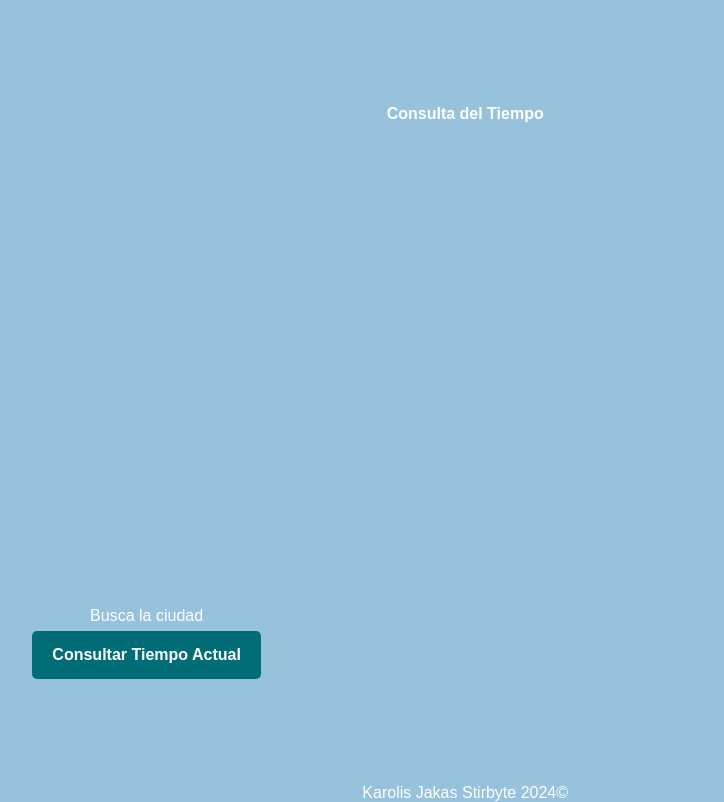
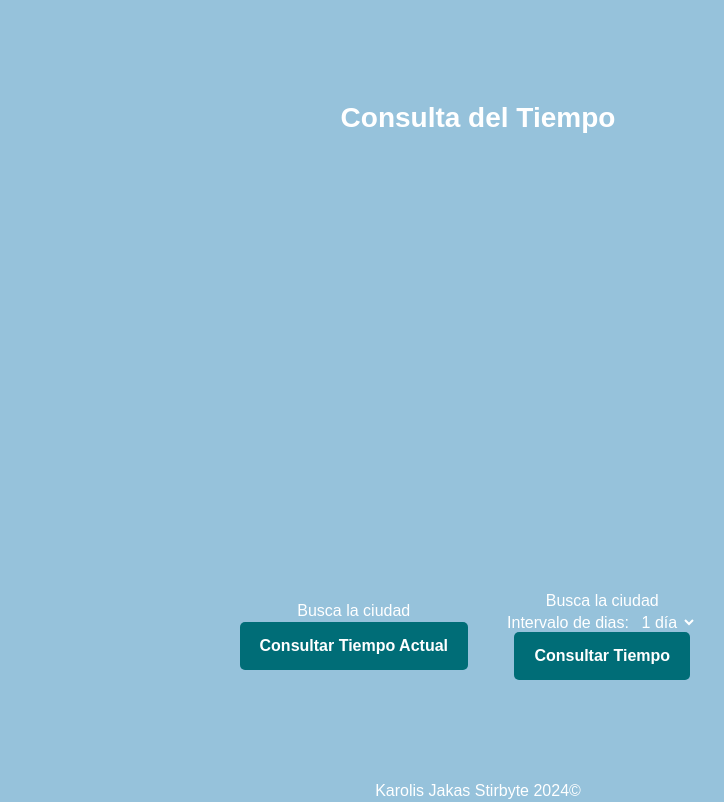
Before and after one commit to Kjaks/Weather-App, a plain HTML site: page index.html in a window 1280 px wide. Shown: the whole page, without its empty margins (162-886 px from the left). Drawn offline with Linux system fonts and the light colour scheme.

Commit message:
final commit

```diff
--- a/css/styles.css
+++ b/css/styles.css
@@ -12,12 +12,14 @@ body {
     font-family: sans-serif;
     margin: 0;
     padding: 0;
-    width: 98vw; /* 100% del ancho de la ventana del navegador */
-    height: 98vh; /* 100% de la altura de la ventana del navegador */
+    display: flex;
+    flex-direction: column;
+    min-height: 100vh;
 }
 
 h1{
     grid-column: 1 / 3;
+    font-size: 28px;
 }
 
 .container {
@@ -37,16 +39,18 @@ h1{
     grid-column: 1;
     text-align: center;
     overflow: hidden;
+    grid-row: 2;
     grid-template-columns: 1fr 1fr;
     padding: 2%;
 }
 
 #actualForm {
     grid-column: 1;
+    grid-row: 3;
     width: 100%;
 }
 
-#actualForm input {
+input {
     margin-bottom: 1%;
 }
 
@@ -67,3 +71,30 @@ button {
     background-color: #006d77;
     color: white;
 }
+
+#weather-result-interval{
+    display: grid;
+    grid-column: 2;
+    grid-row: 2;
+    text-align: center;
+    grid-template-columns: 1fr 1fr;
+    padding: 2%;
+}
+
+#intervalForm {
+    grid-column: 2;
+    width: 100%;
+}
+
+select{
+    border: none;
+}
+
+.footer {
+    position: fixed;
+    bottom: 0;
+    left: 0;
+    width: 100%;
+    text-align: center;
+    padding: 10px 0;
+}
--- a/index.html
+++ b/index.html
@@ -17,6 +17,23 @@
                 <br>
                 <button onclick="getWeather()">Consultar Tiempo Actual</button>
             </div>
+
+            <div id="weather-result-interval"></div>
+            <div id="intervalForm">
+                <input type="text" id="cityInterval" placeholder="Busca la ciudad">
+                <br>
+                <label for="days">Intervalo de dias:</label>
+                <select id="days">
+                    <option value="1">1 día</option>
+                    <option value="2">2 días</option>
+                    <option value="3">3 días</option>
+                    <option value="4">4 días</option>
+                    <option value="5">5 días</option>
+                </select>
+                <br>
+                <button onclick="getWeatherInterval()">Consultar Tiempo</button>
+            </div>
+
         </div>
 
   </body>
--- a/js/script.js
+++ b/js/script.js
@@ -1,72 +1,49 @@
 const API_KEY = "019ee3108683c866279f7f074728c873";
 
 function getWeather() {
-    // Step 1. Read the value of the city from the input field
     let city_name = document.getElementById("city").value;
 
-    // Step 2. Call the OpenWeatherMap API to get the coordinates of a location
     fetch(`https://api.openweathermap.org/geo/1.0/direct?appid=${API_KEY}&q=${city_name}`)
         .then(response => {
-            // Step 4. Capture the response code
             const statusCode = response.status;
-
-            // Step 5. Check if the response status code is not 200
             if (statusCode !== 200) {
-                // Display the error message
                 console.error("Error: " + response.statusText);
                 throw new Error("Failed to fetch coordinates.");
             }
-
-            // If response is OK, return the JSON data
             return response.json();
         })
         .then(data => {
-            // Step 3. Log the response data to the console (Optional)
             console.log(data);
-
-            // Check if data array is empty (no results found)
             if (data.length === 0) {
                 console.error("Error: No location found for the specified city.");
                 throw new Error("No location found.");
             }
-
-            // Step 6. If there are no errors in the request, process the response data and save the longitude and latitude data
             const lat = data[0].lat;
             const lon = data[0].lon;
 
             console.log(`Latitude: ${lat}, Longitude: ${lon}`);
 
-            // Step 7. Call the OpenWeatherMap API to get weather data using the longitude and latitude data
-            return fetch(`https://api.openweathermap.org/data/2.5/weather?lat=${lat}&lon=${lon}&units=metric&appid=${API_KEY}`);
+            return fetch(`https://api.openweathermap.org/data/2.5/weather?lat=${lat}&lon=${lon}&units=metric&lang=es&appid=${API_KEY}`);
         })
         .then(response => {
-            // Step 9. Capture the response code
             const statusCode = response.status;
-
-            // Step 10. If there is an error in the request, display the error message and exit the function
             if (statusCode !== 200) {
                 console.error("Error: " + response.statusText);
                 throw new Error("Failed to fetch weather data.");
             }
-
             return response.json();
         })
         .then(data => {
-            // Step 8 & 11. Log the response data to the console (Optional)
             console.log(data);
 
-            // Step 12. Update the HTML with the response data by creating the appropriate elements
-            // Example: Update a div with id "weather-info" to show the weather information
             const weatherInfoTable = document.getElementById("weather-result");
             weatherInfoTable.innerHTML = `
             <img src="https://openweathermap.org/img/wn/${data.weather[0].icon}.png" style="justify-self: center; grid-column: 2; grid-row: 1">
-
                 <div style="color:white; grid-column: 1; grid-row: 1; align-items: center; margin-bottom: 5%">
                 <h2>${data.name}, ${data.sys.country}</h2>
                 <p>Latitud: ${data.coord.lat}</p>
                 <p>Longitud: ${data.coord.lon}</p>
                 </div>
-
                 <div style="color:white; grid-column: 1; align-items: center">
                     <p>Temperatura</p>
                     <br>
@@ -82,7 +59,6 @@ function getWeather() {
                     <br>
                     <p>Descripcion</p>
                 </div>
-
                 <div style="color:white; grid-column: 2; justify-self: center">
                 <p>${data.main.temp}°C</p>
                 <br>
@@ -97,11 +73,100 @@ function getWeather() {
                 <p>${data.main.humidity}%</p>
                 <br>
                 <p>${data.weather[0].description}</p>
-                </div>`
-
-
+                </div>`;
         })
         .catch(error => {
             console.error("Error: " + error.message);
         });
 }
+
+function getWeatherInterval() {
+    let city_name = document.getElementById("cityInterval").value;
+    let days = document.getElementById("days").value;
+    let intervals = days * 8;
+
+    fetch(`https://api.openweathermap.org/geo/1.0/direct?appid=${API_KEY}&q=${city_name}`)
+        .then(response => {
+            const statusCode = response.status;
+            if (statusCode !== 200) {
+                console.error("Error: " + response.statusText);
+                throw new Error("Failed to fetch coordinates.");
+            }
+            return response.json();
+        })
+        .then(data => {
+            console.log(data);
+            if (data.length === 0) {
+                console.error("Error: No location found for the specified city.");
+                throw new Error("No location found.");
+            }
+            const lat = data[0].lat;
+            const lon = data[0].lon;
+
+            console.log(`Latitude: ${lat}, Longitude: ${lon}`);
+
+            return fetch(`https://api.openweathermap.org/data/2.5/forecast?lat=${lat}&lon=${lon}&cnt=${intervals}&units=metric&lang=es&appid=${API_KEY}`);
+        })
+        .then(response => {
+            const statusCode = response.status;
+            if (statusCode !== 200) {
+                console.error("Error: " + response.statusText);
+                throw new Error("Failed to fetch weather data.");
+            }
+            return response.json();
+        })
+        .then(data => {
+            console.log(data);
+
+            const weatherResultInterval = document.getElementById("weather-result-interval");
+            weatherResultInterval.innerHTML = `
+            <table border="1">
+            <caption>
+            <h2>${data.city.name}, ${data.city.country}</h2>
+            <p>Coordenadas geográficas (latitud, longitud): ${data.city.coord.lat}, ${data.city.coord.lon}</p>
+            </caption>
+                <thead>
+                    <tr>
+                        <th>Fecha y Hora</th>
+                        <th>Temperatura (°C)</th>
+                        <th>Sensación Térmica (°C)</th>
+                        <th>Temp. Mín (°C)</th>
+                        <th>Temp. Máx (°C)</th>
+                        <th>Presión (hPa)</th>
+                        <th>Humedad (%)</th>
+                        <th>Descripción</th>
+                        <th>Icono</th>
+                        <th>Nubes (%)</th>
+                        <th>Vel. Viento (m/s)</th>
+                        <th>Dir. Viento (°)</th>
+                    </tr>
+                </thead>
+                <tbody>
+                </tbody>
+            </table>`;
+
+            const tbody = weatherResultInterval.querySelector("tbody");
+
+            data.list.forEach(interval => {
+                const row = document.createElement("tr");
+                row.innerHTML = `
+                    <td>${interval.dt_txt}</td>
+                    <td>${interval.main.temp}</td>
+                    <td>${interval.main.feels_like}</td>
+                    <td>${interval.main.temp_min}</td>
+                    <td>${interval.main.temp_max}</td>
+                    <td>${interval.main.pressure}</td>
+                    <td>${interval.main.humidity}</td>
+                    <td>${interval.weather[0].description}</td>
+                    <td><img src="https://openweathermap.org/img/wn/${interval.weather[0].icon}.png" alt="Weather Icon"></td>
+                    <td>${interval.clouds.all}</td>
+                    <td>${interval.wind.speed}</td>
+                    <td>${interval.wind.deg}</td>
+                `;
+                tbody.appendChild(row);
+            });
+        })
+        .catch(error => {
+            console.error("Error: " + error.message);
+        });
+}
```
